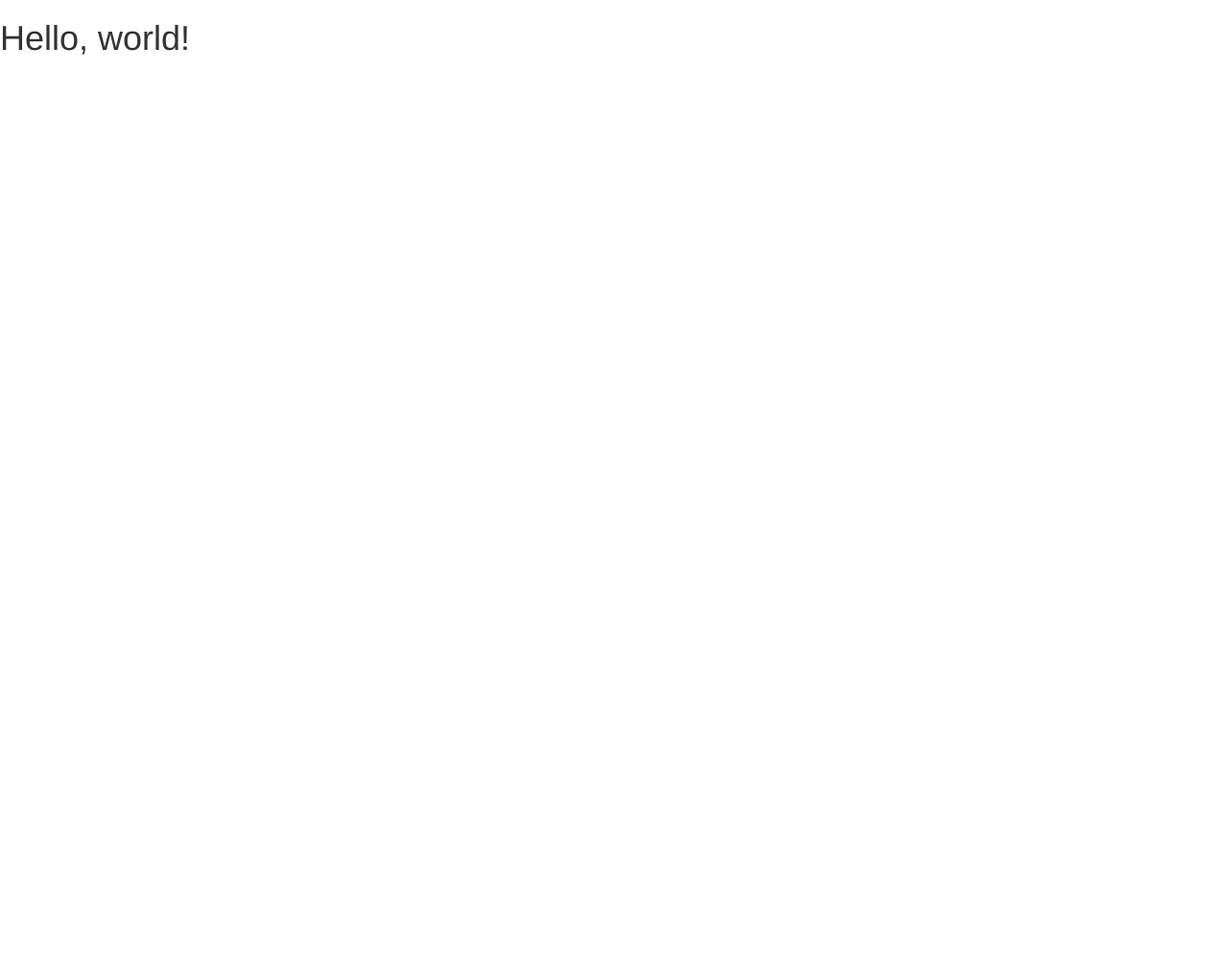
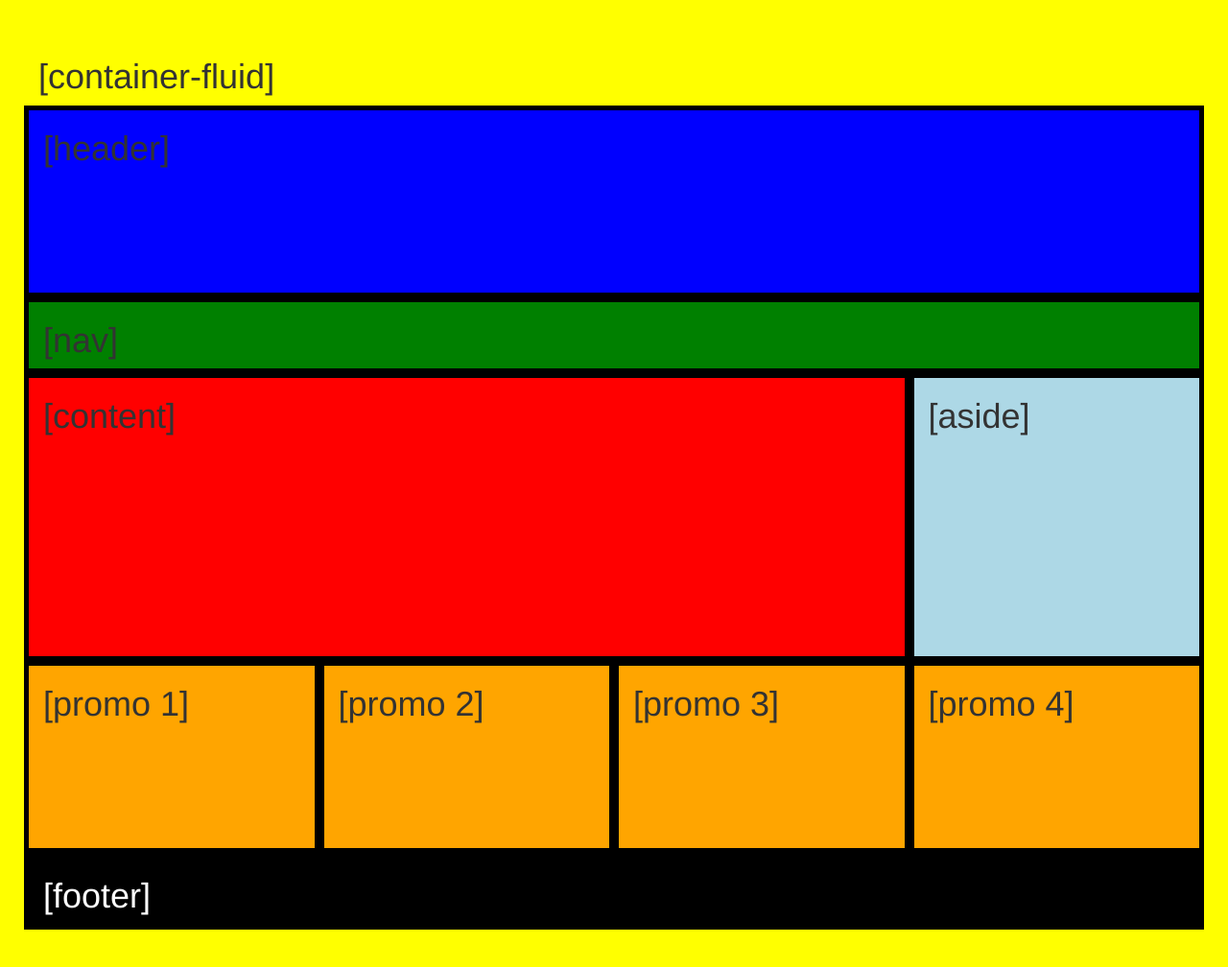
Before and after one commit to vandickersonjr/bc2-practice, a plain HTML site: page index.html in a window 1280 px wide. Shown: the whole page at 96% size. Before the commit the page ends 800 px from the top, so only its background shows below. Drawn offline with nearby package versions, Linux system fonts and the light colour scheme.

Commit message:
completed homework

```diff
--- a/css/style.css
+++ b/css/style.css
@@ -0,0 +1,44 @@
+.pad-40 {
+  padding: 40px;
+}
+
+.height-200 {
+  height: 200px;
+}
+
+.height-300 {
+  height: 300px;
+}
+
+.yellow {
+  background-color: yellow;
+}
+
+.blue {
+  background-color: blue;
+}
+
+.border {
+  border: 5px solid black;
+}
+
+.green {
+  background-color: green;
+}
+
+.red {
+  background-color: red;
+}
+
+.lightblue {
+  background-color: lightblue;
+}
+
+.orange {
+  background-color: orange;
+}
+
+.black {
+  background-color: black;
+  color: white;
+}
--- a/index.html
+++ b/index.html
@@ -5,10 +5,12 @@
     <meta http-equiv="X-UA-Compatible" content="IE=edge">
     <meta name="viewport" content="width=device-width, initial-scale=1">
     <!-- The above 3 meta tags *must* come first in the head; any other head content must come *after* these tags -->
-    <title>Bootstrap 101 Template</title>
+    <title>Mobile Friendly Practice</title>
 
     <!-- Bootstrap -->
     <link href="css/bootstrap.min.css" rel="stylesheet">
+    <!-- Custom Styles -->
+    <link href="css/style.css" rel="stylesheet">
 
     <!-- HTML5 shim and Respond.js for IE8 support of HTML5 elements and media queries -->
     <!-- WARNING: Respond.js doesn't work if you view the page via file:// -->
@@ -18,7 +20,47 @@
     <![endif]-->
   </head>
   <body>
-    <h1>Hello, world!</h1>
+    <div class="container-fluid yellow pad-40">
+      <h1>[container-fluid]</h1>
+      <div class="row">
+        <div class="col-md-12 blue border height-200">
+          <h1>[header]</h1>
+        </div>
+      </div>
+      <div class="row">
+        <div class="class col-md-12 green border">
+          <h1>[nav]</h1>
+        </div>
+      </div>
+      <div class="row">
+        <div class="class col-md-9 red border height-300">
+          <h1>[content]</h1>
+        </div>
+        <div class="class col-md-3 lightblue border height-300">
+          <h1>[aside]</h1>
+        </div>
+      </div>
+      <div class="row">
+        <div class="class col-md-3 orange border height-200">
+          <h1>[promo 1]</h1>
+        </div>
+        <div class="class col-md-3 orange border height-200">
+          <h1>[promo 2]</h1>
+        </div>
+        <div class="class col-md-3 orange border height-200">
+          <h1>[promo 3]</h1>
+        </div>
+        <div class="class col-md-3 orange border height-200">
+          <h1>[promo 4]</h1>
+        </div>
+      </div>
+      <div class="row">
+        <div class="class col-md-12 black border">
+          <h1>[footer]</h1>
+        </div>
+      </div>
+    </div>
+    <!-- end of container-fluid -->
 
     <!-- jQuery (necessary for Bootstrap's JavaScript plugins) -->
     <script src="https://ajax.googleapis.com/ajax/libs/jquery/1.12.4/jquery.min.js"></script>
```
